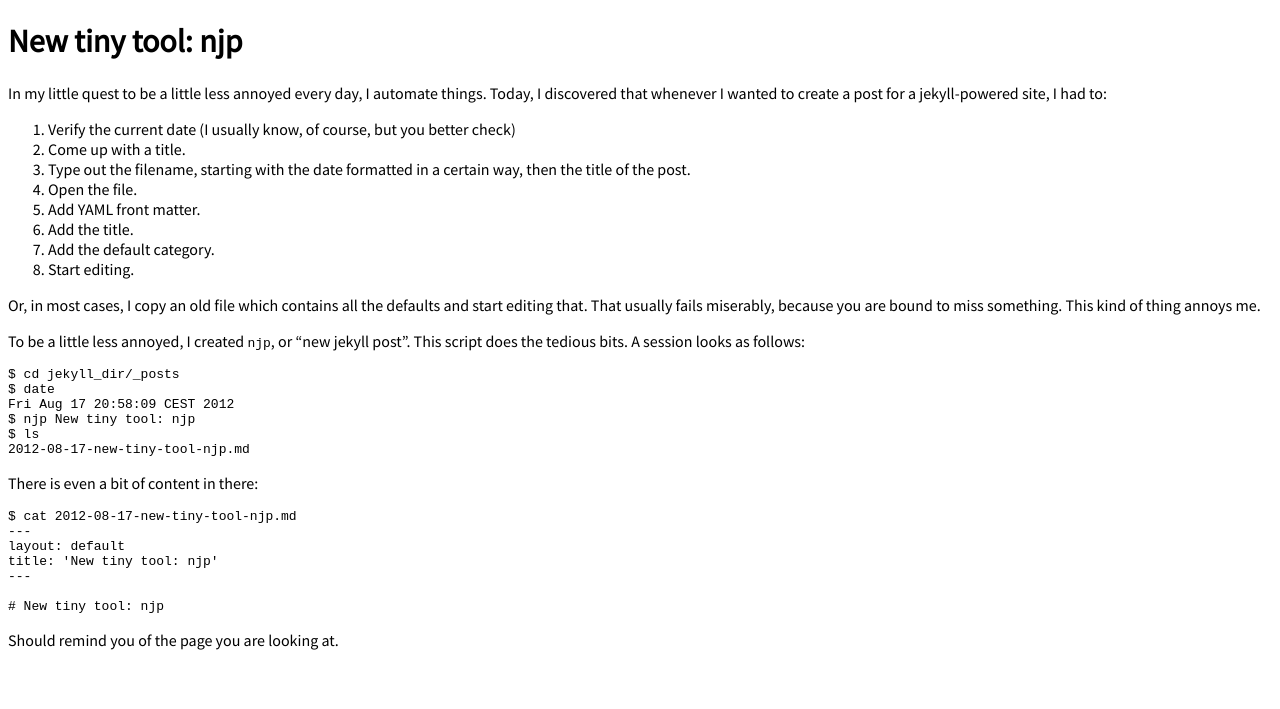
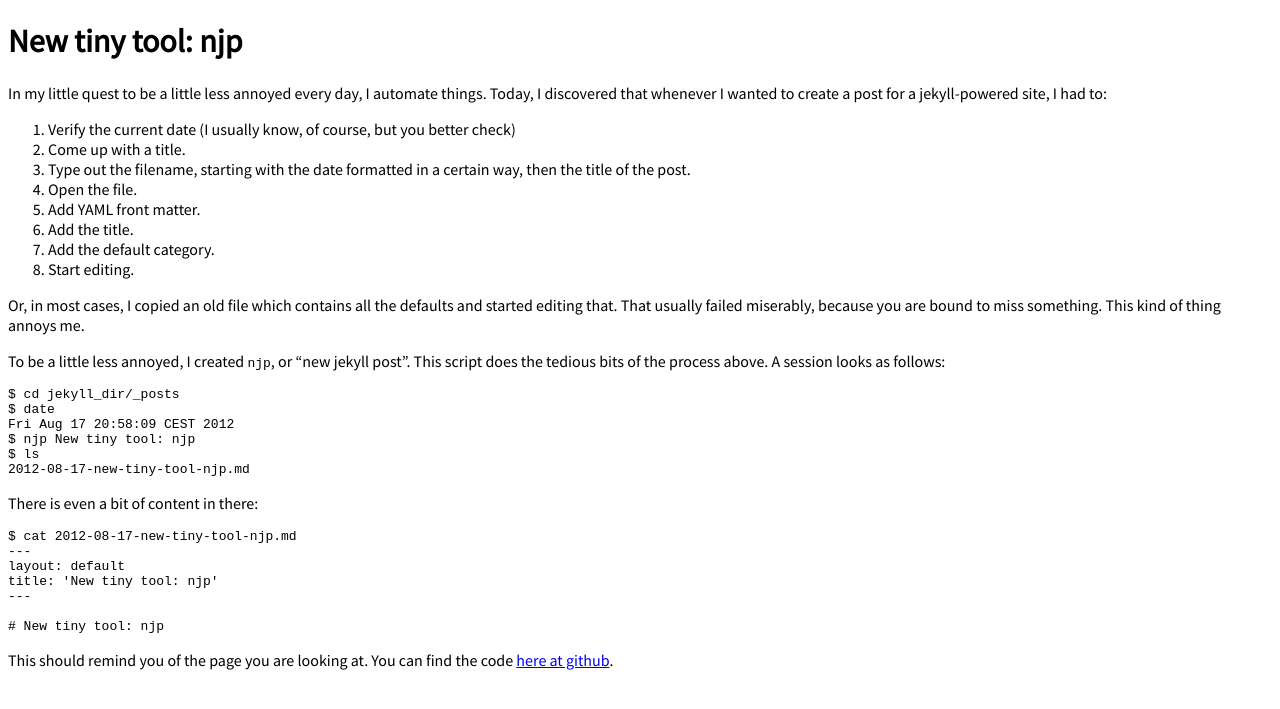
Before and after one commit to froschi/froschi.github.com, a Jekyll site: the page built from _posts/2012-08-17-new-tiny-tool-njp.md, in a window 1280 px wide. Shown: the top 709 px of the page. Built offline with Jekyll 4.4.1, drawn with Linux system fonts in a browser that asks for light colours; Markdown is read by kramdown in place of the engine named in the settings.

Commit message:
Some modifications to a previous post.
Signed-off-by: Thorsten Fischer <thorsten@froschi.org>

```diff
--- a/_posts/2012-08-17-new-tiny-tool-njp.md
+++ b/_posts/2012-08-17-new-tiny-tool-njp.md
@@ -17,9 +17,9 @@ In my little quest to be a little less annoyed every day, I automate things. Tod
 7. Add the default category.
 8. Start editing.
 
-Or, in most cases, I copy an old file which contains all the defaults and start editing that. That usually fails miserably, because you are bound to miss something. This kind of thing annoys me.
+Or, in most cases, I copied an old file which contains all the defaults and started editing that. That usually failed miserably, because you are bound to miss something. This kind of thing annoys me.
 
-To be a little less annoyed, I created `njp`, or "new jekyll post". This script does the tedious bits. A session looks as follows:
+To be a little less annoyed, I created `njp`, or "new jekyll post". This script does the tedious bits of the process above. A session looks as follows:
 
 	$ cd jekyll_dir/_posts
 	$ date
@@ -38,4 +38,4 @@ There is even a bit of content in there:
 
 	# New tiny tool: njp
 
-Should remind you of the page you are looking at.
+This should remind you of the page you are looking at. You can find the code [here at github](https://github.com/froschi/njp).
```
